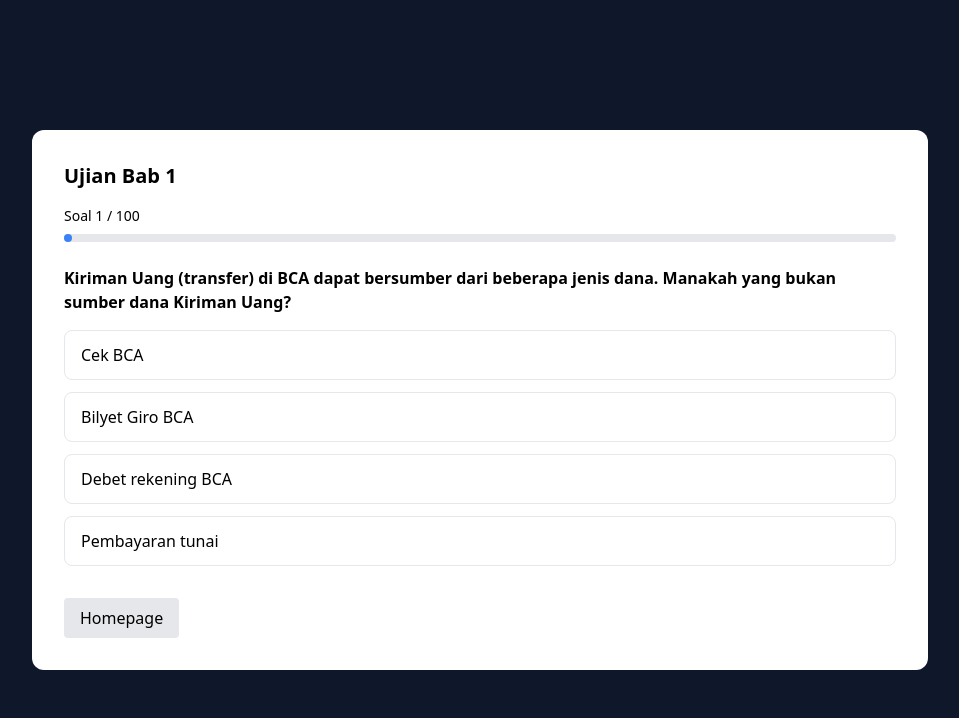
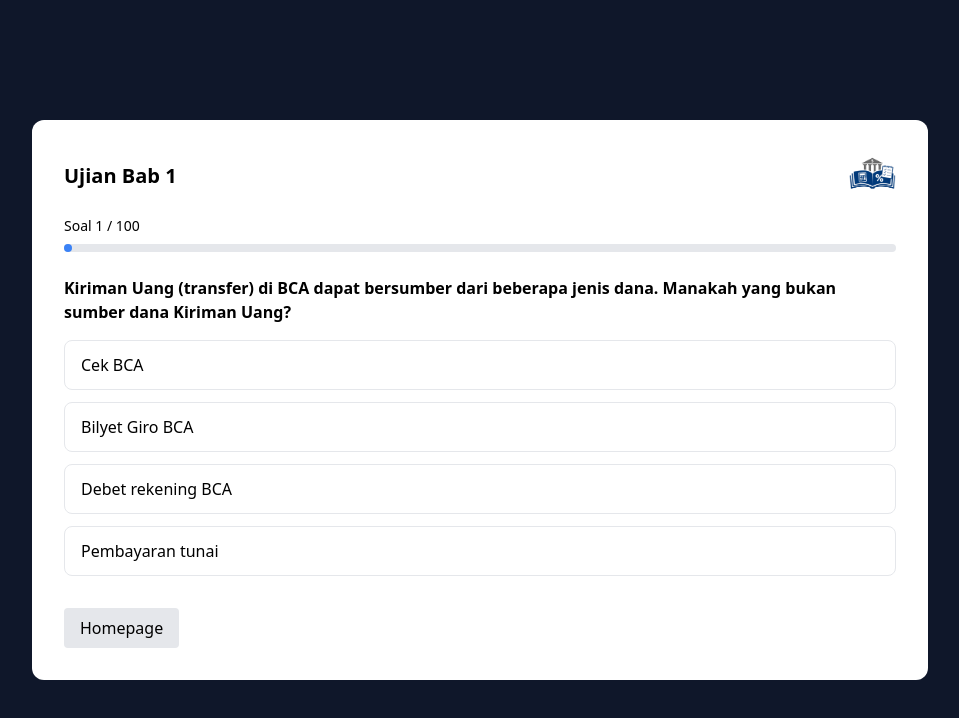
Before and after one commit to ReygaDirga/Operational_Perbankan, a React (Vite) app: page /latihan/bab1 in a window 1280 px wide. Shown: the top 718 px of the page, without its empty margins (160-1119 px from the left). Built offline with nearby package versions, Linux system fonts and the light colour scheme.

Commit message:
change logo and update question

```diff
--- a/index.html
+++ b/index.html
@@ -2,7 +2,7 @@
 <html lang="en">
   <head>
     <meta charset="UTF-8" />
-    <link rel="icon" type="image/svg+xml" href="../src/assets/bca.png" />
+    <link rel="icon" type="image/svg+xml" href="logo.png" />
     <meta name="viewport" content="width=device-width, initial-scale=1.0" />
     <title>Latihan BCA</title>
   </head>
--- a/src/pages/Quiz.jsx
+++ b/src/pages/Quiz.jsx
@@ -96,6 +96,7 @@
           <h1 className="text-xl font-bold capitalize">
             Ujian {bab.replace("bab", "Bab ")}
           </h1>
+          <img src="/logo.png" alt="Logo" className="inline-block w-12 h-12" />
         </div>
 
         <div className="mb-6">
```
Also changed, not shown: public/1.png (added), public/logo.png (added).
